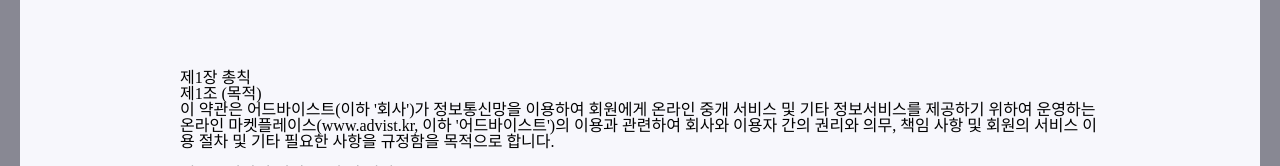
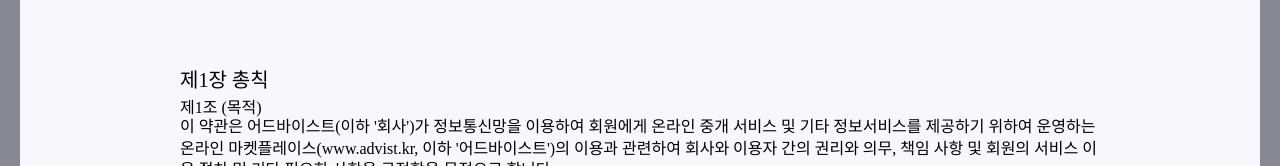
Before and after one commit to Advist-Project/Frontend, a Next.js app: page /login in a window 1280 px wide. Both pictures are taken after a click on the link "이용약관, 개인정보취급방침". Shown: the part 260-426 px from the top of the page. Built offline with nearby package versions, Linux system fonts and the light colour scheme; no server answers; a web font is replaced by a local one.

Commit message:
약관 내용 수정 시작

```diff
--- a/src/components/agree.tsx
+++ b/src/components/agree.tsx
@@ -80,4 +80,21 @@ const DetailInfo = styled.div`
 const DetailInfoContainer = styled.div`
   margin-top : 72px;
   display: flex;
+
+  h2 {
+    font-size: 20px;
+    font-weight: 500;
+    margin-bottom: 10px;
+  }
+  h3 {
+    font-weight: 500;
+  }
+  p {
+    margin-bottom: 5px;
+    line-height: 135%;
+  }
+  th, td {
+    border: 1px #000 solid;
+    padding: 10px;
+  }
 `;
--- a/src/components/agreeText.tsx
+++ b/src/components/agreeText.tsx
@@ -1,12 +1,12 @@
 export function TermsText() {
     return(
-        <body className="c3">
-        <p className="c0">
+        <div>
+        <h2>
             <span className="c1">제1장 총칙</span>
-        </p>
-        <p className="c0">
+        </h2>
+        <h3>
             <span className="c1">제1조 (목적)</span>
-        </p>
+        </h3>
         <p className="c0">
             <span className="c1">이 약관은 어드바이스트(이하 '회사')가 정보통신망을 이용하여 회원에게 온라인 중개 서비스 및 기타 정보서비스를 제공하기 위하여 운영하는 온라인 마켓플레이스(www.advist.kr, 이하 '어드바이스트')의 이용과 관련하여 회사와 이용자 간의 권리와 의무, 책임 사항 및 회원의 서비스 이용 절차 및 기타 필요한 사항을 규정함을 목적으로 합니다.</span>
         </p>
@@ -997,7 +997,7 @@ export function TermsText() {
         <p className="c0 c2">
             <span className="c1"></span>
         </p>
-        </body>
+        </div>
     );
 }
 
@@ -1006,7 +1006,7 @@ export function TermsText() {
 // userinfo
 export function UserinfoText(){
     return(
-        <body className="c26">
+        <div>
         <p className="c3">
             <span className="c1">제1조(총칙)</span>
         </p>
@@ -2089,13 +2089,13 @@ export function UserinfoText(){
         <p className="c0">
             <span className="c1"></span>
         </p>
-        </body>
+        </div>
     );
 }
 
 export function RefundText() {
     return(
-        <body className="c4">
+        <div>
         <p className="c2">
             <span className="c3">어드바이스트 서비스 취소/환불 정책</span>
         </p>
@@ -2168,6 +2168,6 @@ export function RefundText() {
         <p className="c2">
             <span className="c0">&nbsp; 위약금 = (서비스 정가 - 서비스 할인가)*(경과한 수강기간 또는 진도율)/(총 수강기간 또는 진도율)</span>
         </p>
-        </body>
+        </div>
     )
 }
```
